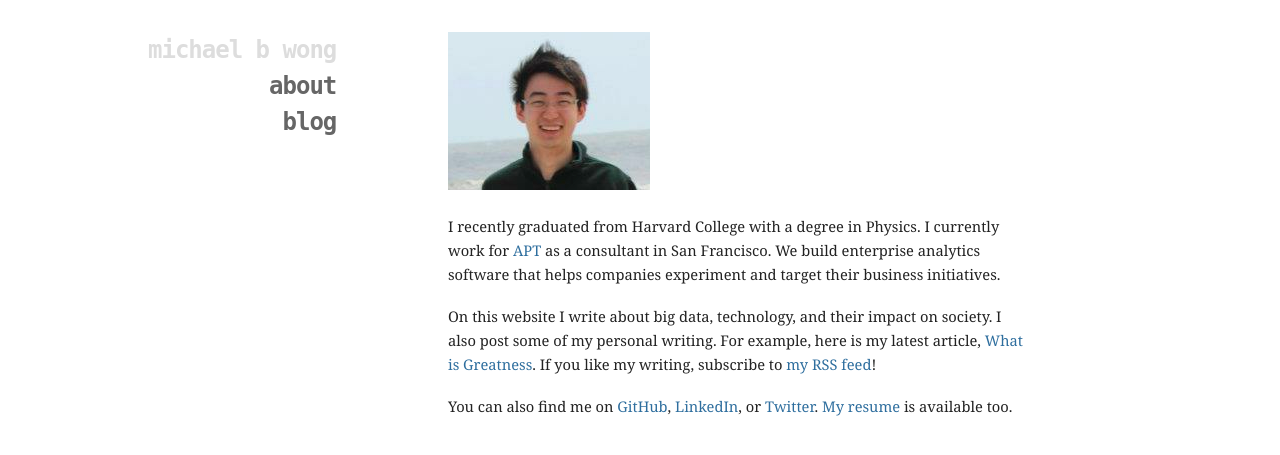
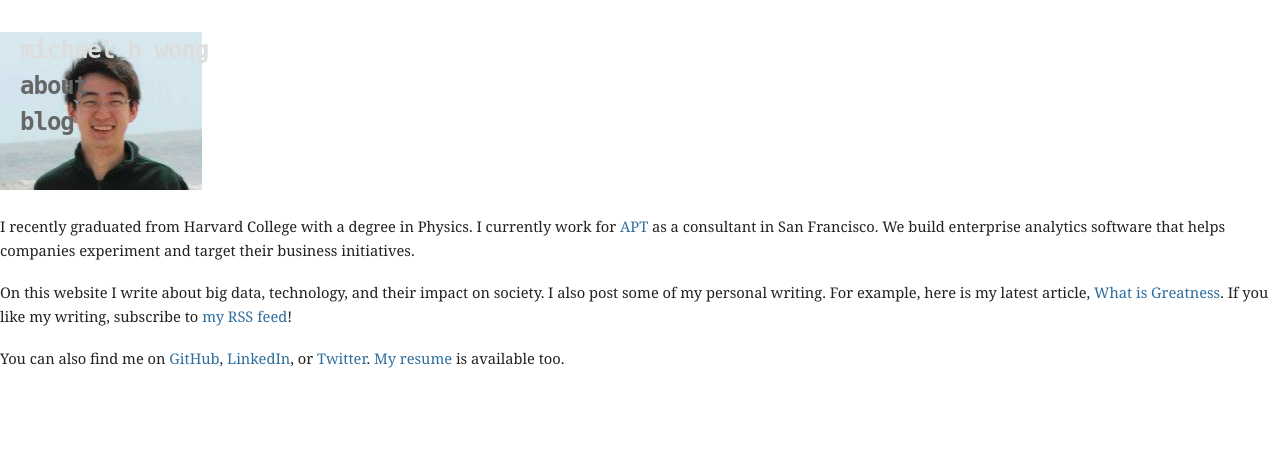
Before and after one commit to mbwong/mbwong.github.com, a Jekyll site: the page built from index.html, in a window 1280 px wide. Shown: the top 455 px of the page. Built offline with Jekyll 4.4.1, drawn with Linux system fonts in a browser that asks for light colours.

Commit message:
Update css/screen.css

```diff
--- a/css/screen.css
+++ b/css/screen.css
@@ -86,11 +86,11 @@
 header, footer, nav, article { display: block; }
 
 header {
-  text-align: right;
+  text-align: left;
   margin-left: 20px;
-  padding-left: 10%;
+  padding-left: 125px%;
   float: left;
-  width: 20%;
+  width: 225px%;
 }
 
 header h1 {
@@ -171,9 +171,8 @@
 }
 
 #wrapper {
-  margin-left: 35%;
-  width: 60%;
-  max-width: 36em;
+  margin-left: 350px%;
+  width: 550px%;
 }
 
 @media only screen and (-webkit-min-device-pixel-ratio: 2)  {
```
